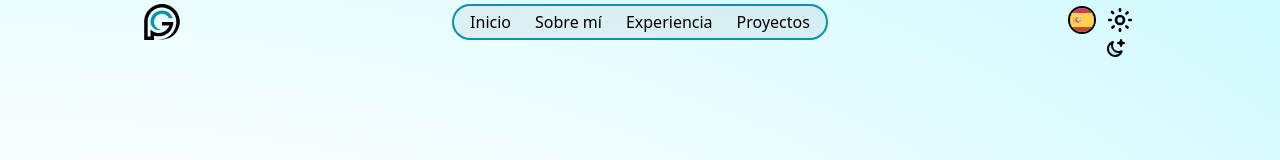
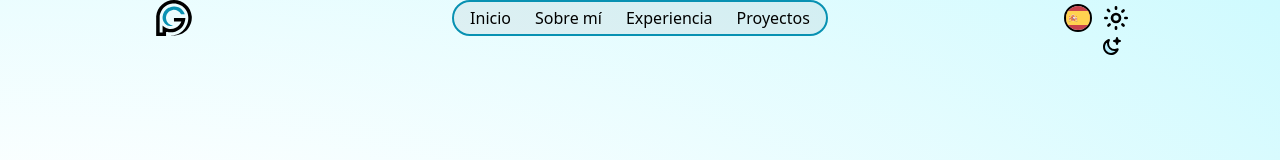
Before and after one commit to PieroGiovanni/piero-web-portfolio, an Astro site: page / in a window 1280 px wide. Shown: the top 160 px of the page. Built offline with nearby package versions, Linux system fonts and the light colour scheme; Astro itself is replaced by a stand-in of ours; what tailwindcss-animated would draw is missing.

Commit message:
fixed Header

```diff
--- a/src/components/Header.astro
+++ b/src/components/Header.astro
@@ -9,7 +9,7 @@ const i18n = getI18N({ currentLocale });
 ---
 
 <header
-  class="flex justify-center items-center mx-auto fixed top-0 my-1 w-full max-w-[1000px] z-10 right-0 left-0"
+  class="flex justify-center items-center mx-auto h-9 fixed top-0 backdrop- py-1 w-full max-w-[1000px] z-10 right-0 left-0 backdrop-brightness-50 sm:backdrop-brightness-100 sm:bg-transparent"
 >
   <nav
     class="border-2 border-cyan-600 rounded-full px-1 py-1 hidden flex-row dark:bg-slate-950/50 backdrop-blur-2xl dark:border-cyan-400 bg-slate-950/5 sm:flex"
@@ -32,10 +32,10 @@ const i18n = getI18N({ currentLocale });
     >
   </nav>
 
-  <a href="/" aria-label="Home" class="absolute left-4 sm:left-1 top-0">
+  <a href="/" aria-label="Home" class="absolute sm:left-4 left-20">
     <LogoIcon class="size-9" />
   </a>
-  <div class="flex items-center absolute sm:right-1 right-4 gap-2 top-0">
+  <div class="flex items-center sm:gap-2 gap-4 absolute sm:right-2 right-16">
     <LanguageButton />
     <ThemeButton />
   </div>
```
